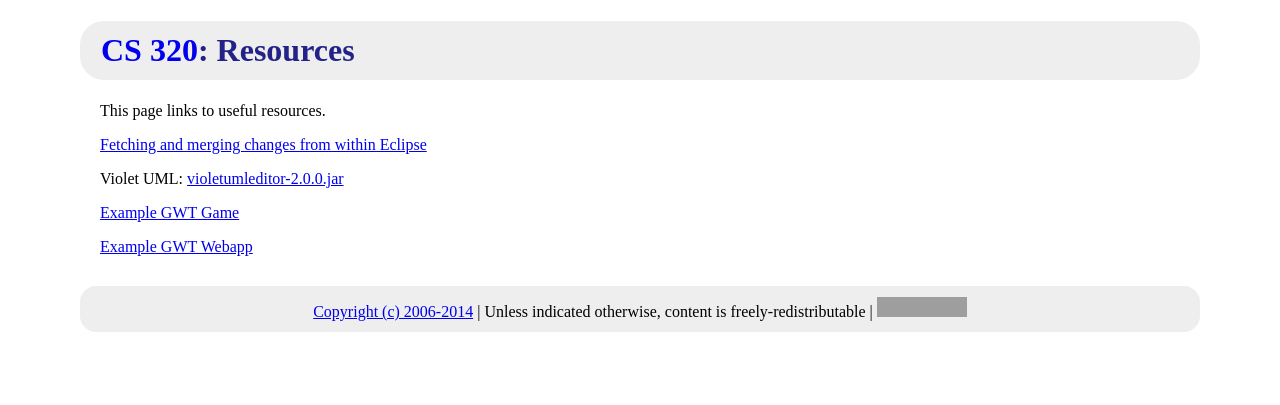
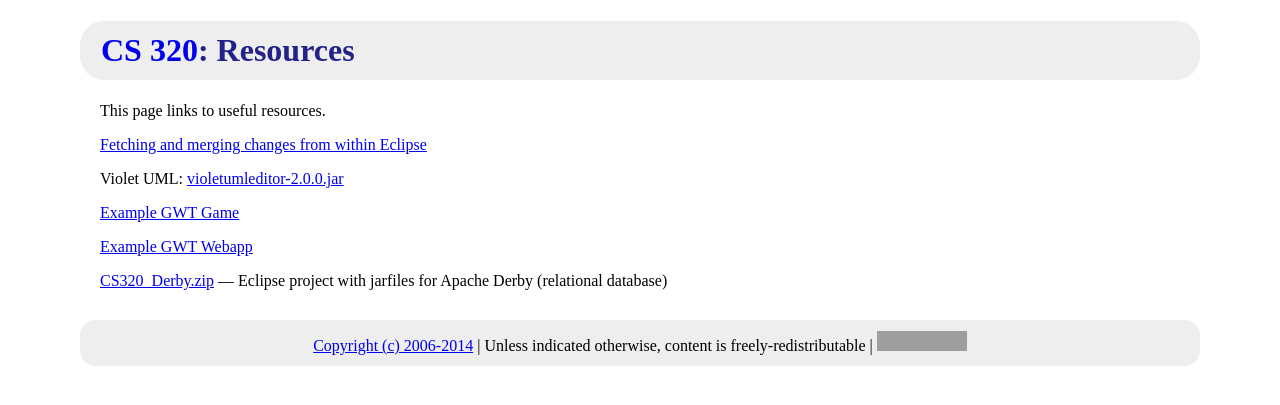
Before and after one commit to ycpcs/cs320-spring2014, a Jekyll site: the page built from resources/index.md, in a window 1280 px wide. Shown: the top 405 px of the page. Built offline with Jekyll 4.4.1, drawn with Linux system fonts in a browser that asks for light colours; Markdown is read by kramdown in place of the engine named in the settings; grey boxes are pictures that could not be loaded.

Commit message:
derby eclipse project

```diff
--- a/resources/index.md
+++ b/resources/index.md
@@ -12,3 +12,5 @@ Violet UML: [violetumleditor-2.0.0.jar](violetumleditor-2.0.0.jar)
 [Example GWT Game](https://github.com/daveho/GWTGame)
 
 [Example GWT Webapp](https://github.com/daveho/Pizza2)
+
+[CS320\_Derby.zip](CS320_Derby.zip) &mdash; Eclipse project with jarfiles for Apache Derby (relational database)
```
Also changed, not shown: 1 other file.
